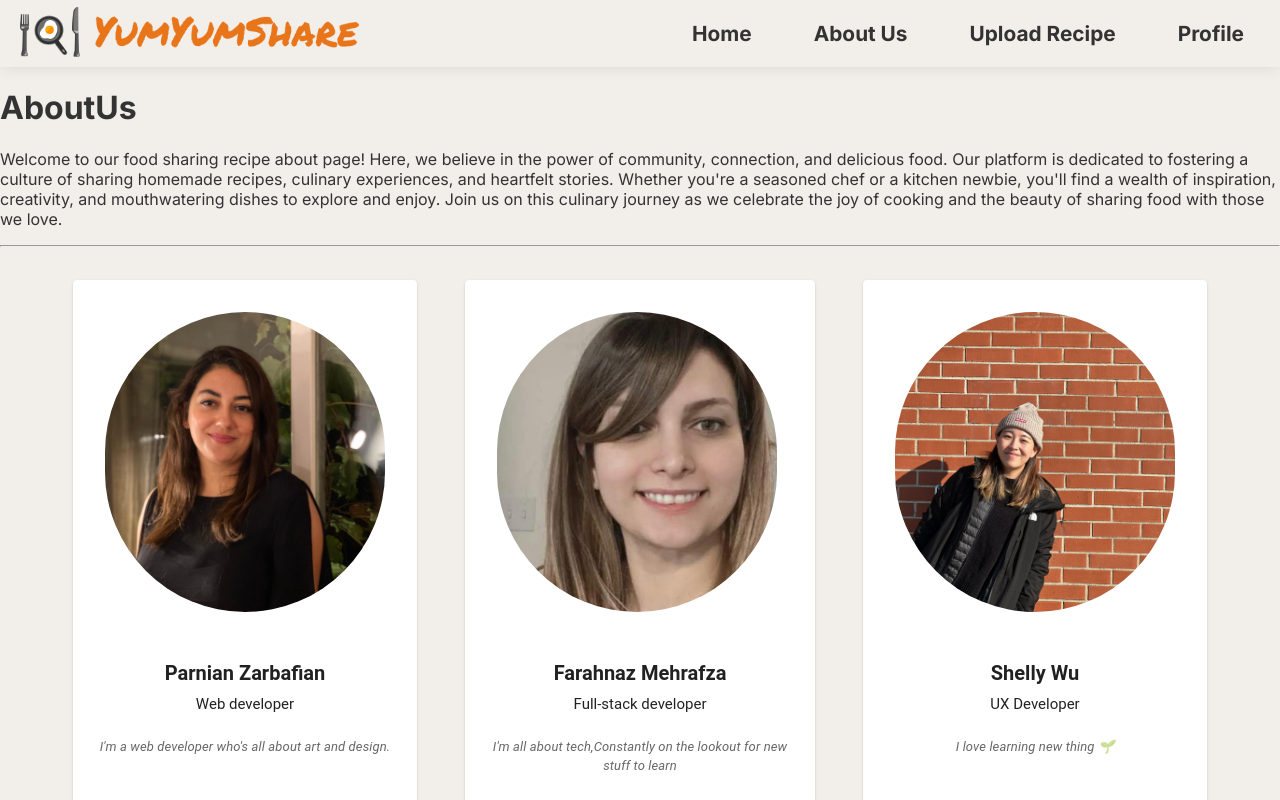
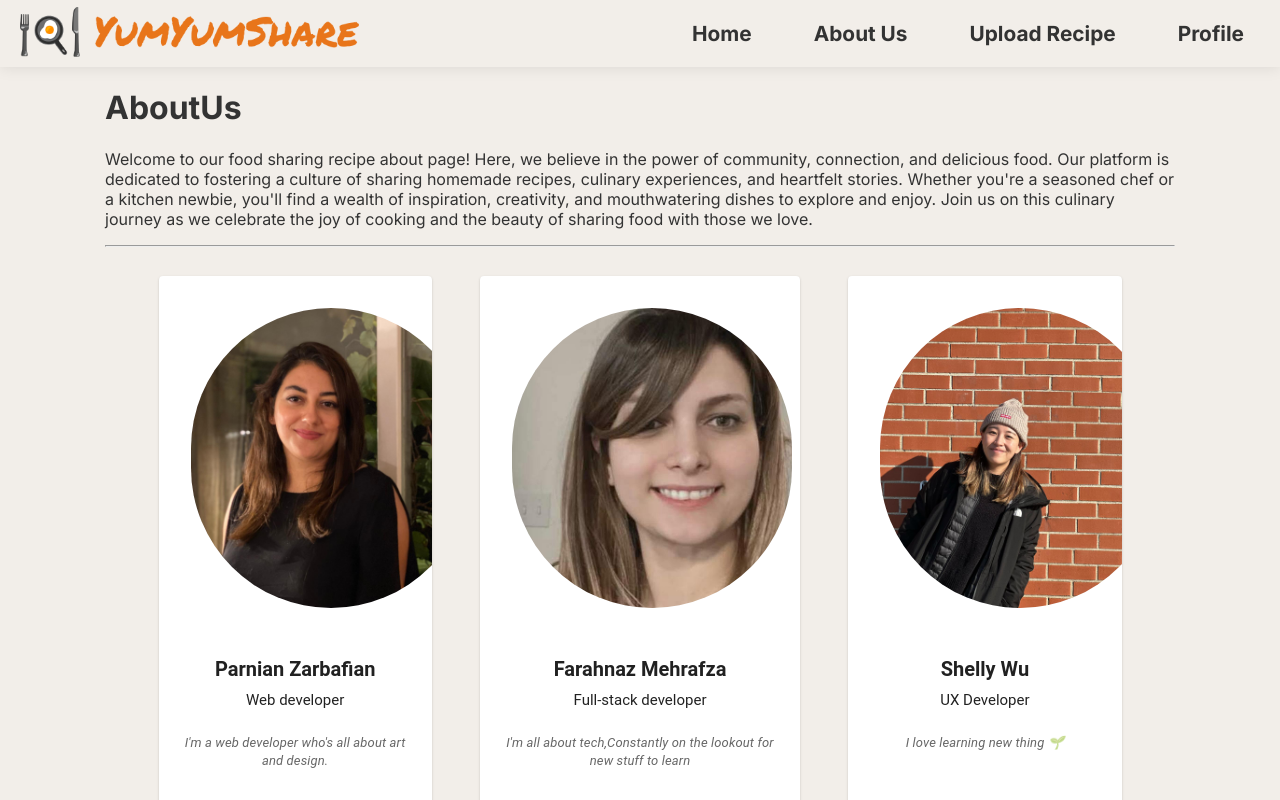
Before and after one commit to Parnian-Zrb/FinalProjectFE, a React (Vite) app: page /about in a window 1280 px wide. Shown: the top 800 px of the page. Built offline with nearby package versions, Linux system fonts and the light colour scheme.

Commit message:
add margin

```diff
--- a/src/pages/AboutUs.css
+++ b/src/pages/AboutUs.css
@@ -13,7 +13,11 @@ about-p {
   margin-right: 10%;
 }
 
+.about-container{
+  margin-left: 105px;
+  margin-right: 105px;
 
+}
 
 .ProfileCardContainer {
   align-items: center;
--- a/src/pages/AboutUs.tsx
+++ b/src/pages/AboutUs.tsx
@@ -7,7 +7,7 @@ import ShellyImage from "../assets/Shelly.jpg";
 import "./AboutUs.css";
 const AboutUs: React.FC = () => {
   return (
-    <div>
+    <div className="about-container">
       <h1 className="about-title">AboutUs</h1>
       <p className="about-p">
         Welcome to our food sharing recipe about page! Here, we believe in the
```
